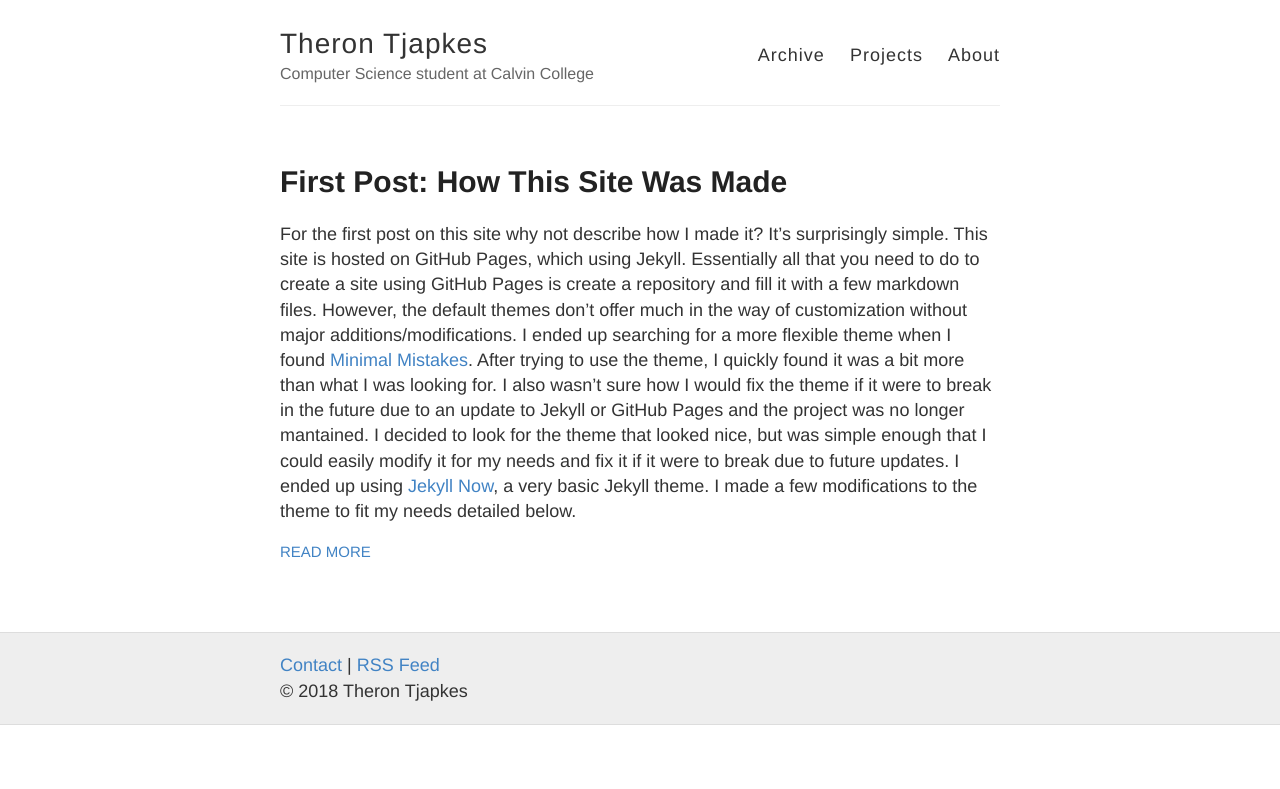
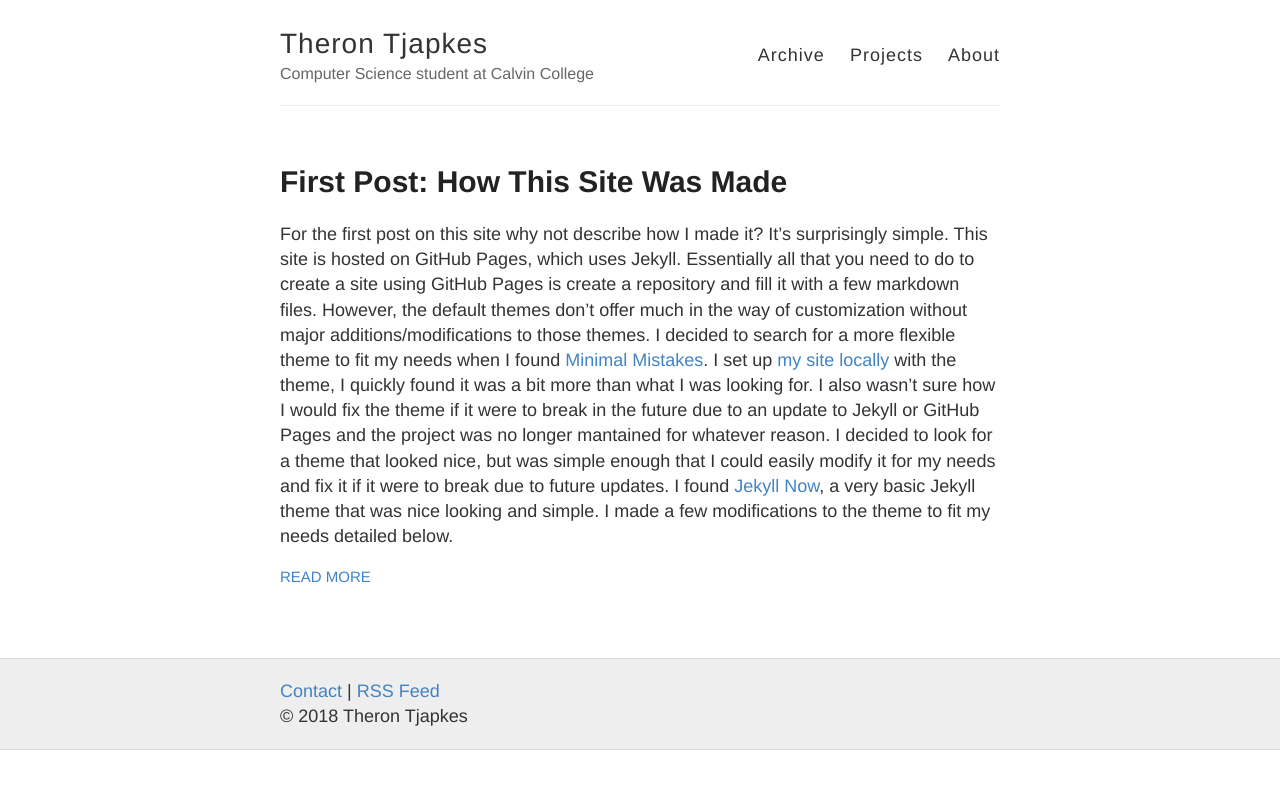
Before and after one commit to ther0n/therontjapkes.com, a Jekyll site: the page built from index.html, in a window 1280 px wide. Shown: the top 789 px of the page. Built offline with Jekyll 4.4.1, drawn with Linux system fonts in a browser that asks for light colours; some of the changed lines change nothing that is shown.

Commit message:
Fix typos

```diff
--- a/_posts/2018-08-20-how-this-site-was-made.md
+++ b/_posts/2018-08-20-how-this-site-was-made.md
@@ -2,7 +2,7 @@
 layout: post
 title:  "First Post: How This Site Was Made"
 ---
-For the first post on this site why not describe how I made it? It's surprisingly simple. This site is hosted on GitHub Pages, which using Jekyll. Essentially all that you need to do to create a site using GitHub Pages is create a repository and fill it with a few markdown files. However, the default themes don't offer much in the way of customization without major additions/modifications. I ended up searching for a more flexible theme when I found [Minimal Mistakes](https://mmistakes.github.io/minimal-mistakes/). After trying to use the theme, I quickly found it was a bit more than what I was looking for. I also wasn't sure how I would fix the theme if it were to break in the future due to an update to Jekyll or GitHub Pages and the project was no longer mantained. I decided to look for the theme that looked nice, but was simple enough that I could easily modify it for my needs and fix it if it were to break due to future updates. I ended up using [Jekyll Now](http://www.jekyllnow.com/), a very basic Jekyll theme. I made a few modifications to the theme to fit my needs detailed below.
+For the first post on this site why not describe how I made it? It's surprisingly simple. This site is hosted on GitHub Pages, which uses Jekyll. Essentially all that you need to do to create a site using GitHub Pages is create a repository and fill it with a few markdown files. However, the default themes don't offer much in the way of customization without major additions/modifications to those themes. I decided to search for a more flexible theme to fit my needs when I found [Minimal Mistakes](https://mmistakes.github.io/minimal-mistakes/). I set up [my site locally](https://help.github.com/articles/setting-up-your-github-pages-site-locally-with-jekyll/) with the theme, I quickly found it was a bit more than what I was looking for. I also wasn't sure how I would fix the theme if it were to break in the future due to an update to Jekyll or GitHub Pages and the project was no longer mantained for whatever reason. I decided to look for a theme that looked nice, but was simple enough that I could easily modify it for my needs and fix it if it were to break due to future updates. I found [Jekyll Now](http://www.jekyllnow.com/), a very basic Jekyll theme that was nice looking and simple. I made a few modifications to the theme to fit my needs detailed below.
 
 #### Landing Page
 I wanted the landing page to show the most recent posts, with the most recent post at the top of the list. To accomplish this I modified index.html to look like this:
@@ -31,10 +31,10 @@ layout: default
 {% endraw %}
 {% endhighlight %}
 
-This will display the 10 most recent posts, with a small excerpt from the article and a link to read more of the article.
+This will display the 10 most recent posts, with a small excerpt from the article and a link to read more of the article. You probably notice the tags {%raw%}{% and %}{%endraw%}, these are [Liquid template](https://github.com/Shopify/liquid) tags which are used by Jekyll to create more dynamic pages.
 
 #### Top Navigation Links
-I wanted to have 4 links at the top of the page, one to the most recent posts (homepage), one to a list of all my posts (archive), a link to a page about my projects, and a link to a page about me with some contact info. The navigation links are controlled by this section of html in the file `_layout/default.html`:
+I wanted to have 4 links at the top of the page, one back to the landing/homepage, one to a list of all my posts (archive), another to a page about my projects, and one to a page about me with some contact info. The navigation links are controlled by this section of html in the file `_layout/default.html`:
 {% highlight html %}
 {% raw %}
 <nav>
@@ -53,7 +53,7 @@ which I modified to:
 </nav>
 {% endraw %}
 {% endhighlight %}
-To make the links actually go to the proper pages, I created a `.md` file for each of the links. Each file requires front matter which looks like this:
+To make the links actually go to the proper pages, I created a `.md` file for each of the links. If you prefer markdown doesn't fit your needs or you prefer html, you can create html files as well. Each `.md`/`.html` file representing a page requires front matter which looks like this:
 {% highlight yml %}
 {% raw %}
 ---
@@ -63,10 +63,10 @@ permalink: /about/
 ---
 {% endraw %}
 {% endhighlight %}
-The above front matter is used for my About page. The `layout:` key is what determines which html file from `_layout` to use. For example this posts front matter contains `layout: post` which means it uses `_layout/post.html` to format the page. The `title:` key is pretty self explanitory. The last key in the example front matter above is the `permalink:` key. This key is how to set the address for accessing the page. For example if I set `permalink: /asdfghjkl/` then going to `therontjapkes.com/asdfghjkl` would take me to that page.
+The above front matter is used for my About page. The `layout:` key is what determines which html file from the folder `_layout` to use to display the content. For example the front matter for this post contains `layout: post` which means it uses `_layout/post.html` to format the page. The `title:` key is pretty self explanitory, it controls what you see at the top of the page. The last key in the example front matter above is the `permalink:` key. This key sets the address for accessing the page. For example if I set `permalink: /asdfghjkl/` then going to `therontjapkes.com/asdfghjkl` would take me to the page containing the equivalent `permalink` value.
 
 #### The Archive Page
-Every other page is a simple markdown file so I won't go into detail about them. The archive page is a dynamic page which will display all posts to this site, sorted by year. I did this by creating `archive.html` containing:
+Every other page aside from the landing page (see `index.html` above) and the archive page is a simple markdown file so I won't go into detail about them. The archive page is dynamic in that it will display all posts to this site, sorted by year. To achieve this, I created the file `archive.html` containing:
 {% highlight html %}
 {% raw %}
 ---
@@ -97,13 +97,15 @@ permalink: /archive/
 {% endhighlight %}
 
 #### Footer
-I didn't really like the social links at the bottom of the page with the theme by default. I don't really use any social media, and it seemed reduntant to have contact information at the bottom of the page and in my about page. I found that `default.html` has the line {%raw%}`{% include footer.html %}`{%endraw%} towards the bottom of the file. This file is located in `_includes/footer.html` and it is what I edited to make the footer appear as I wanted. This is what `_includes/footer.html` looks like after my modifications:
+I didn't want the social links and icons at the bottom of the site. I don't really use any social media, and I thought it was reduntant to have contact information both at the bottom of the page and in my about page. The footer is controlled by the file `_includes/footer.html` I modified the file to the following html:
 {% highlight html %}
 {% raw %}
 <a href="{{ site.baseurl }}/contact">Contact</a> | <a href="{{ site.baseurl }}/feed.xml">RSS Feed</a>
 <div class="page__footer-copyright">&copy; {{ site.time | date: '%Y' }} {{ site.name | default: site.title }}</div>
 {% endraw %}
 {% endhighlight %}
-This will create a link to my contact page, and a link to an RSS feed for the site, as well as a copyright notice.
+This will have the footer include a link to my contact page, and to an RSS feed. It will also generate a copyright notice using the sites title.
 
-I'm happy with how the site turned out with these modifications. I also am also using my modified version of [Jekyll Now](http://www.jekyllnow.com/) over on [lastminute.games](https://lastminute.games).
+I'm happy with how the site turned out with these modifications. I am also using my modified version of the [Jekyll Now](http://www.jekyllnow.com/) theme over on [lastminute.games](https://lastminute.games).
+
+If you wish to host your own site using GitHub Pages and Jekyll, follow the instructions [here](https://pages.github.com/).
```
